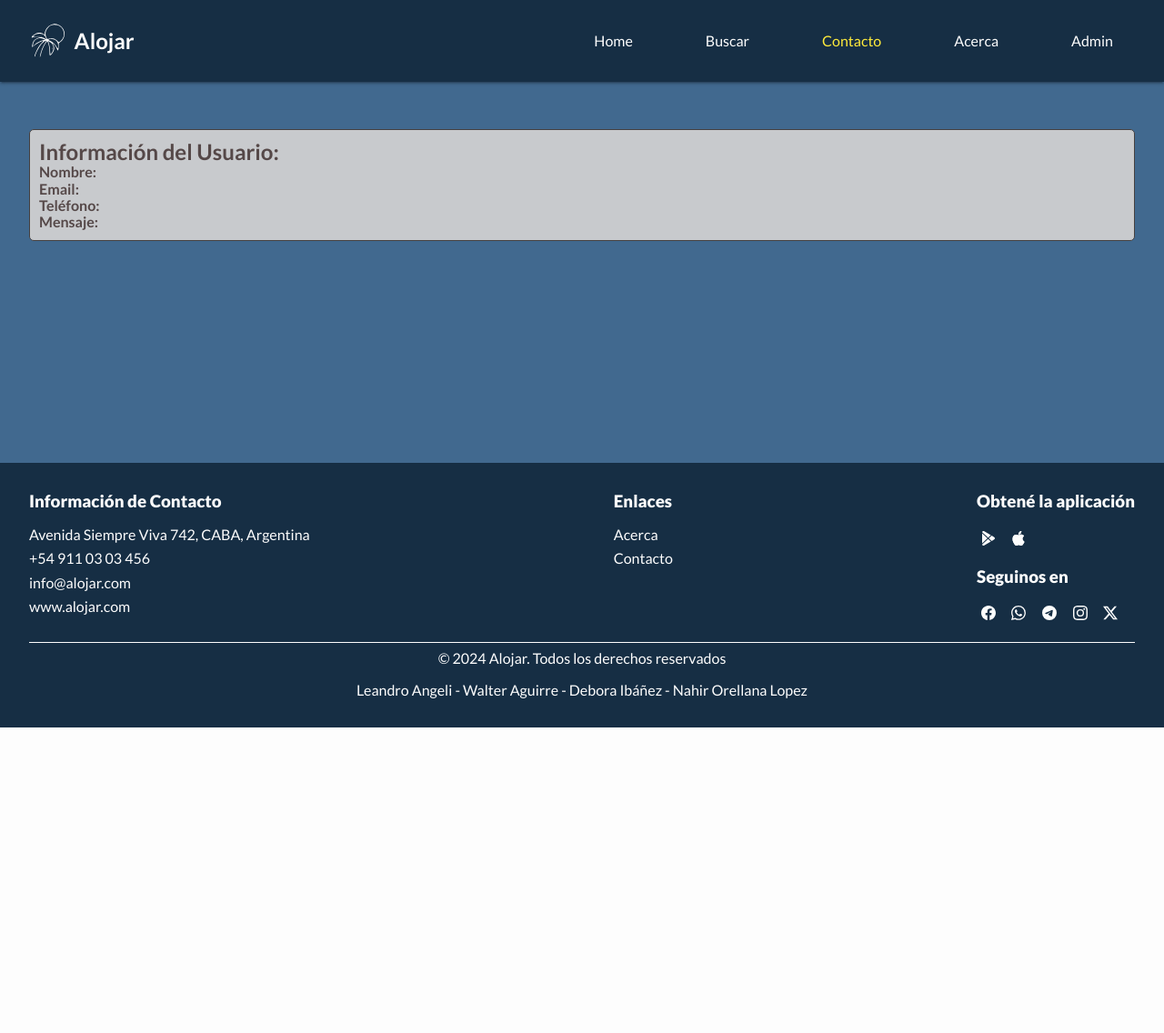
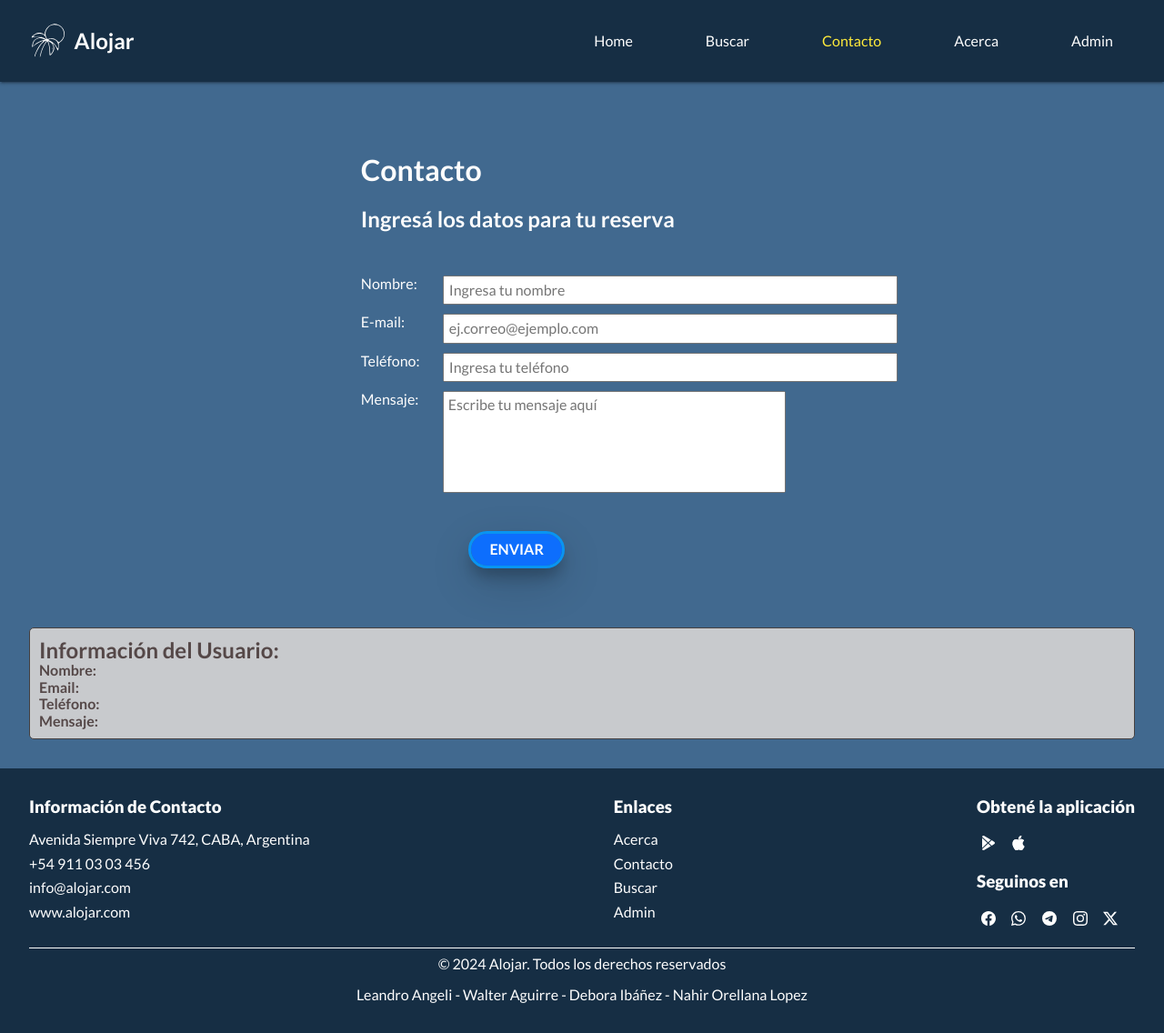
Before and after one commit to Leandro-Andres-Angeli/uner-desarrollo-web-tp-2, a React (Create React App) app: page /contacto in a window 1280 px wide. Shown: the whole page at 91% size. Before the commit the page ends 800 px from the top, so only its background shows below. Built offline with nearby package versions, Linux system fonts and the light colour scheme.

Commit message:
probando formulario

```diff
--- a/src/components/Footer.js
+++ b/src/components/Footer.js
@@ -30,7 +30,13 @@
               <br />
             </li>
             <li>
-            <Link to="/contacto">Contacto</Link>
+            <Link to="/Contacto">Contacto</Link>
+            </li>
+            <li>
+            <Link to="/Buscar">Buscar</Link>
+            </li>
+            <li>
+            <Link to="/Admin">Admin</Link>
             </li>
           </ul>
         </div>
--- a/src/components/Formulario.js
+++ b/src/components/Formulario.js
@@ -2,18 +2,11 @@
 import { toast, ToastContainer } from 'react-toastify';
 import 'react-toastify/dist/ReactToastify.css';
 
-const Formulario = ({
-  datosFormulario,
-  setDatosFormulario,
-  onChange,
-  onReset,
-}) => {
 const Formulario = ({ datosFormulario, onChange, onReset }) => {
   const [enviando, setEnviando] = useState(false);
 
   const handleSubmit = async (event) => {
     event.preventDefault();
-      onReset();
 
     try {
       setEnviando(true);
@@ -85,9 +78,6 @@
           required
           disabled={enviando}
         ></textarea>
-          <button className='icon-btn btn-index ml-30' type='button'>
-            ENVIAR
-          </button>
         <button
           className='icon-btn btn-index ml-30'
           type='submit'
@@ -100,6 +90,5 @@
     </main>
   );
 };
-};
 
 export default Formulario;
```
Lines whose indentation alone changed are shown as unchanged.
